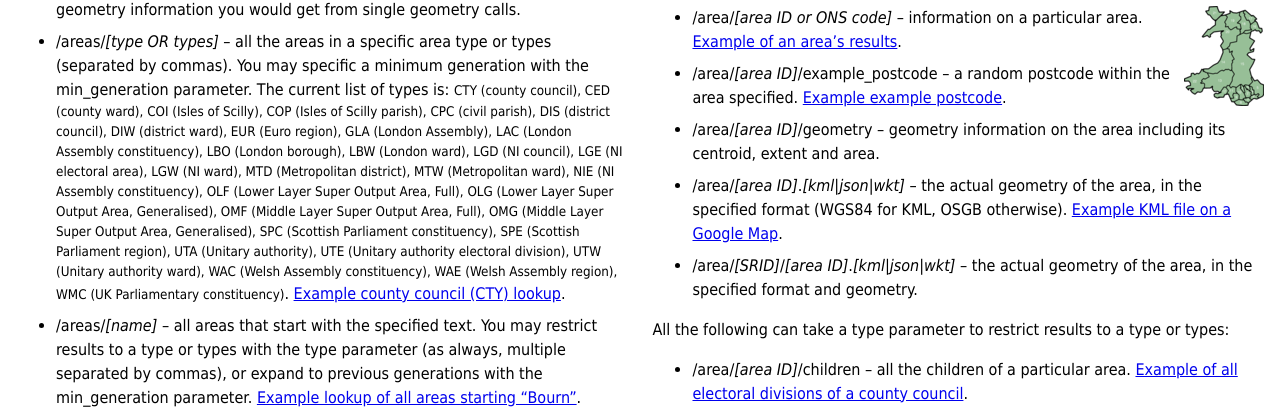
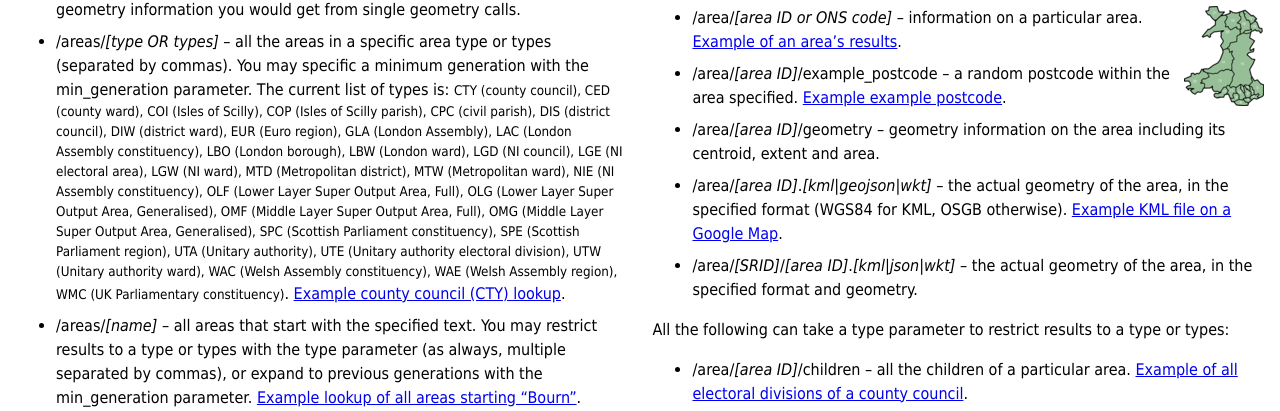
Before and after one commit to mysociety/mapit, a Django app: template pylib/mapit/templates/index.html in a window 1280 px wide. Shown: the part 1199-1610 px from the top of the page. Run offline with Django 3.2, Linux system fonts and the light colour scheme; the template is opened without the code that fills it, so the values that code supplies are empty.

Commit message:
Update docs.

```diff
--- a/pylib/mapit/templates/index.html
+++ b/pylib/mapit/templates/index.html
@@ -151,7 +151,7 @@ bounding boxes cover the particular point.
 
 <li>/area/<i>[area ID]</i>/geometry &ndash; geometry information on the area including its centroid, extent and area.
 
-<li>/area/<i>[area ID]</i>.<i>[kml|json|wkt]</i> &ndash; the actual geometry of the area, in the specified format (WGS84 for KML, OSGB otherwise).
+<li>/area/<i>[area ID]</i>.<i>[kml|geojson|wkt]</i> &ndash; the actual geometry of the area, in the specified format (WGS84 for KML, OSGB otherwise).
 <a href="http://maps.google.co.uk/maps?q=http://mapit.mysociety.org/area/2636.kml">Example KML file on a Google Map</a>.
 
 <li>/area/<i>[SRID]</i>/<i>[area ID]</i>.<i>[kml|json|wkt]</i> &ndash; the actual geometry of the area, in the specified format and geometry.
```
